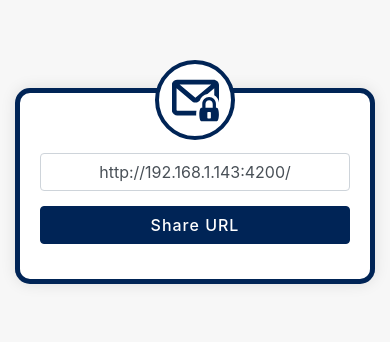
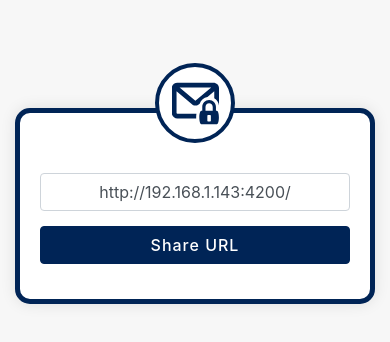
Before and after one commit to nidhivc/chat-app-encrypt, an Angular app: page /url in a window 390 px wide. Shown: the part 236-578 px from the top of the page. Built offline with nearby package versions, Linux system fonts and the light colour scheme.

Commit message:
Done small chnages

```diff
--- a/src/app/url/url.component.scss
+++ b/src/app/url/url.component.scss
@@ -79,7 +79,7 @@
         padding: 80px 60px 60px;
 
         &:before {
-            top: -23%;
+            top: -60px;
         }
 
         button,
@@ -158,8 +158,9 @@
 
 @media screen and (max-width: 767px) {
     .formBackground {
-        padding: 30px 15px 30px;
-        height: 100vh;
+        padding: 70px 15px 30px;
+        height: 100%;
+        min-height: 100vh;
 
         .formMain {
             padding: 60px 20px 20px;
@@ -176,6 +177,7 @@
                 width: 100%;
                 padding: 20px 15px;
             }
+
             .formLeft {
                 padding: 20px 15px;
             }
```
